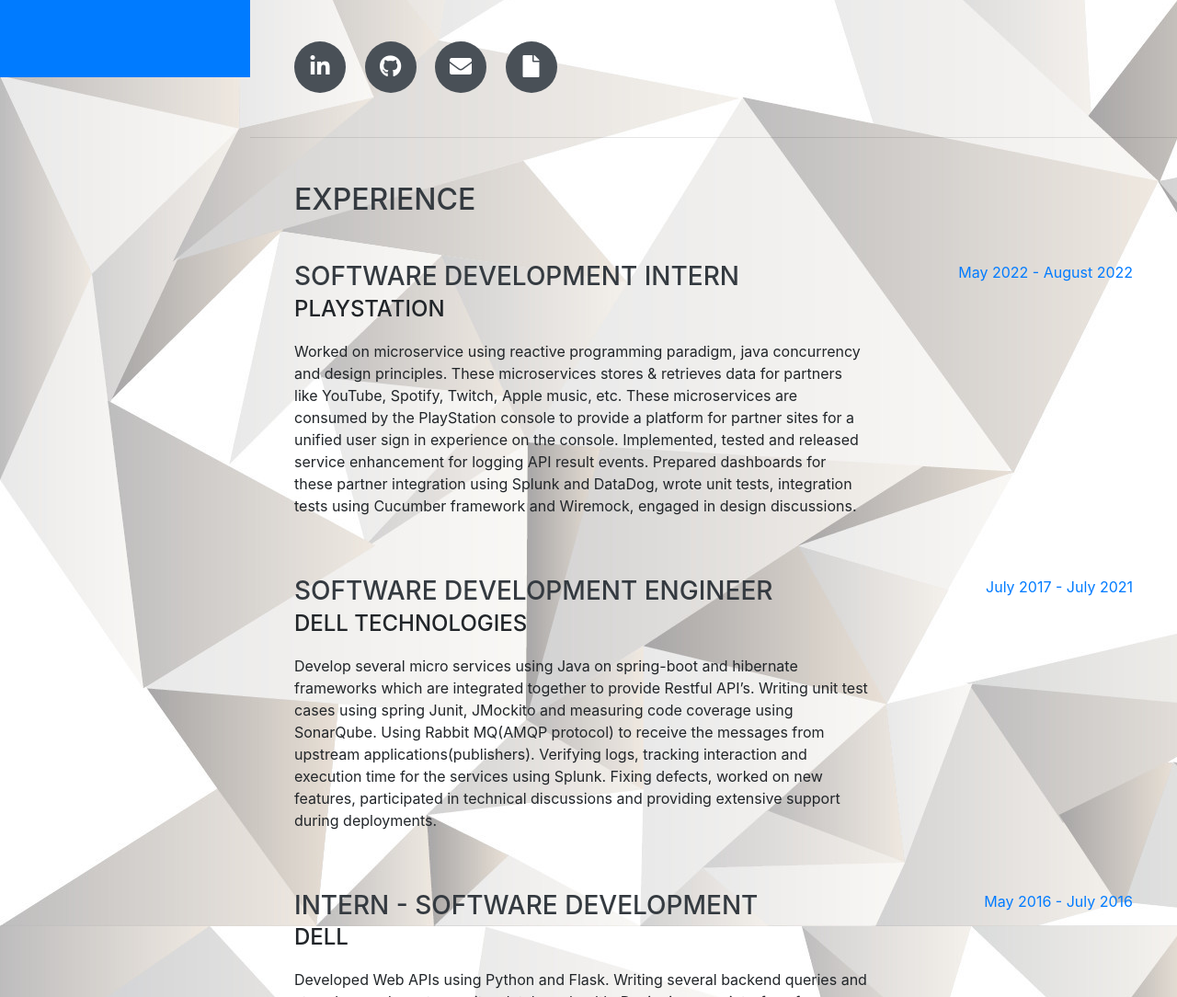
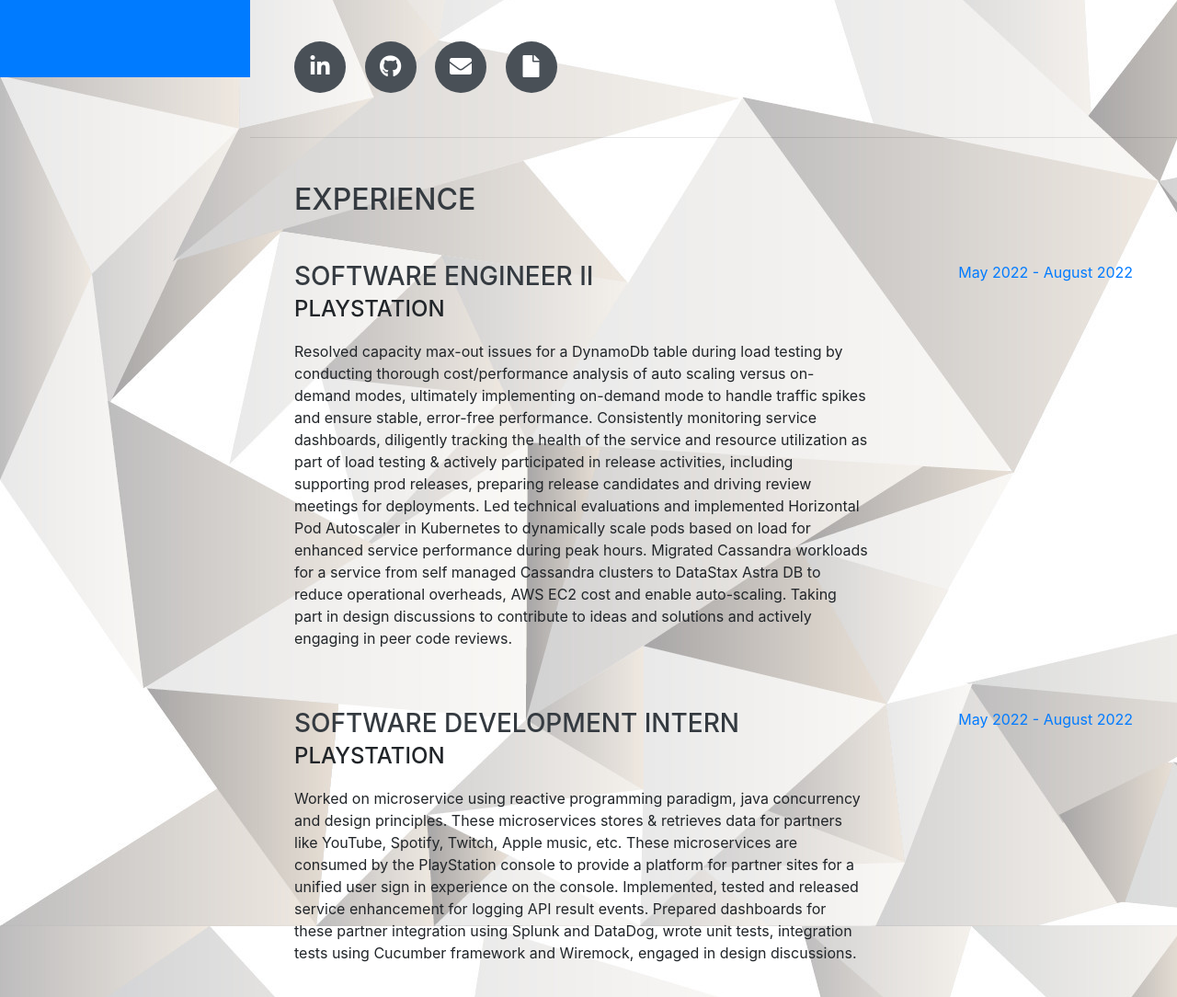
Before and after one commit to SoumyaM30/SoumyaM30.github.io, a website with bundled scripts: page index.html in a window 1280 px wide. Shown: the part 716-1800 px from the top of the page at 92% size. Built offline with nearby package versions, Linux system fonts and the light colour scheme; a web font is replaced by a local one.

Commit message:
updated work experience

```diff
--- a/index.html
+++ b/index.html
@@ -110,6 +110,22 @@
     <section class="resume-section p-3 p-lg-5 d-flex justify-content-center" id="experience">
       <div class="w-100">
         <h2 class="mb-5">Experience</h2>
+
+        <div class="resume-item d-flex flex-column flex-md-row justify-content-between mb-5">
+          <div class="resume-content">
+            <h3 class="mb-0">Software Engineer II</h3>
+            <div class="subheading mb-3">PlayStation</div>
+            <p>Resolved capacity max-out issues for a DynamoDb table during load testing by conducting thorough cost/performance analysis of auto scaling versus on-demand modes, ultimately implementing on-demand mode to handle traffic spikes and ensure stable, error-free performance.
+Consistently monitoring service dashboards, diligently tracking the health of the service and resource utilization as part of load testing & actively participated in release activities, including supporting prod releases, preparing release candidates and driving review meetings for deployments.
+Led technical evaluations and implemented Horizontal Pod Autoscaler in Kubernetes to dynamically scale pods based on load for enhanced service performance during peak hours.
+Migrated Cassandra workloads for a service from self managed Cassandra clusters to DataStax Astra DB to reduce operational overheads, AWS EC2 cost and enable auto-scaling.
+Taking part in design discussions to contribute to ideas and solutions and actively engaging in peer code reviews.
+</p>
+          </div>
+          <div class="resume-date text-md-right">
+            <span class="text-primary">May 2022 - August 2022</span>
+          </div>
+        </div>
 
         <div class="resume-item d-flex flex-column flex-md-row justify-content-between mb-5">
           <div class="resume-content">
```
